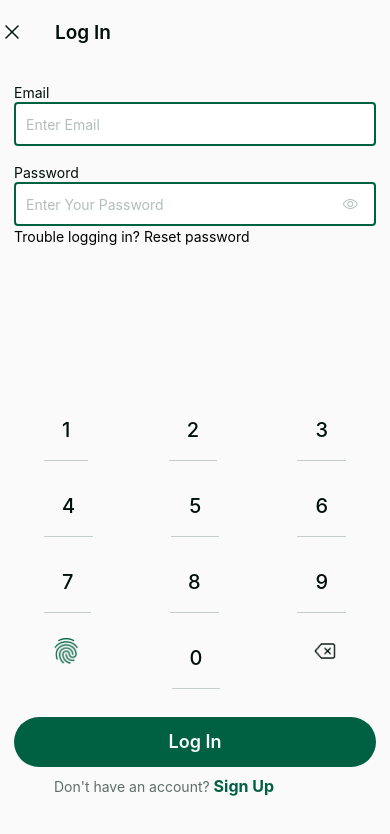
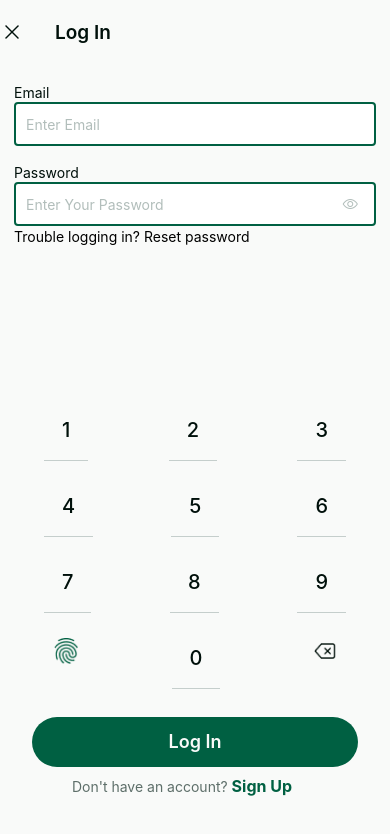
Before and after one commit to debugtitan/mercatus, a React Native app: screen /auth-login in a window 390 px wide. Shown: the top 834 px of the page. Built offline with nearby package versions, Linux system fonts and the light colour scheme.

Commit message:
set password screen

```diff
--- a/screens/auth/Login.js
+++ b/screens/auth/Login.js
@@ -86,7 +86,7 @@ export default function ({ navigation }) {
         <Keyboard onKeyPress={handleKeyPress} onClear={clearInput} />
 
         {/*LOGIN BUTTON */}
-        <View style={{ marginTop: 28 }}>
+        <View style={{ marginTop: 28, paddingHorizontal:18 }}>
           <TouchableOpacity
             style={[styles.button, { backgroundColor: theme.PRIMARY }]}
             onPress={() => navigation.navigate(RoutePaths.COUNTRY_PICKER)}
--- a/screens/auth/Signup.js
+++ b/screens/auth/Signup.js
@@ -171,7 +171,7 @@ export default function Signup({ route, navigation }) {
             }
             onSelect={() => setTerms(!terms)}
           />
-          <View style={{ width: 290, marginLeft: 12 }}>
+          <View style={{ width: 270, marginLeft: 10 }}>
             <Text style={styles.paragraph}>
               {' '}
               I agree to Mercatus <Text style={styles.terms}>
```
